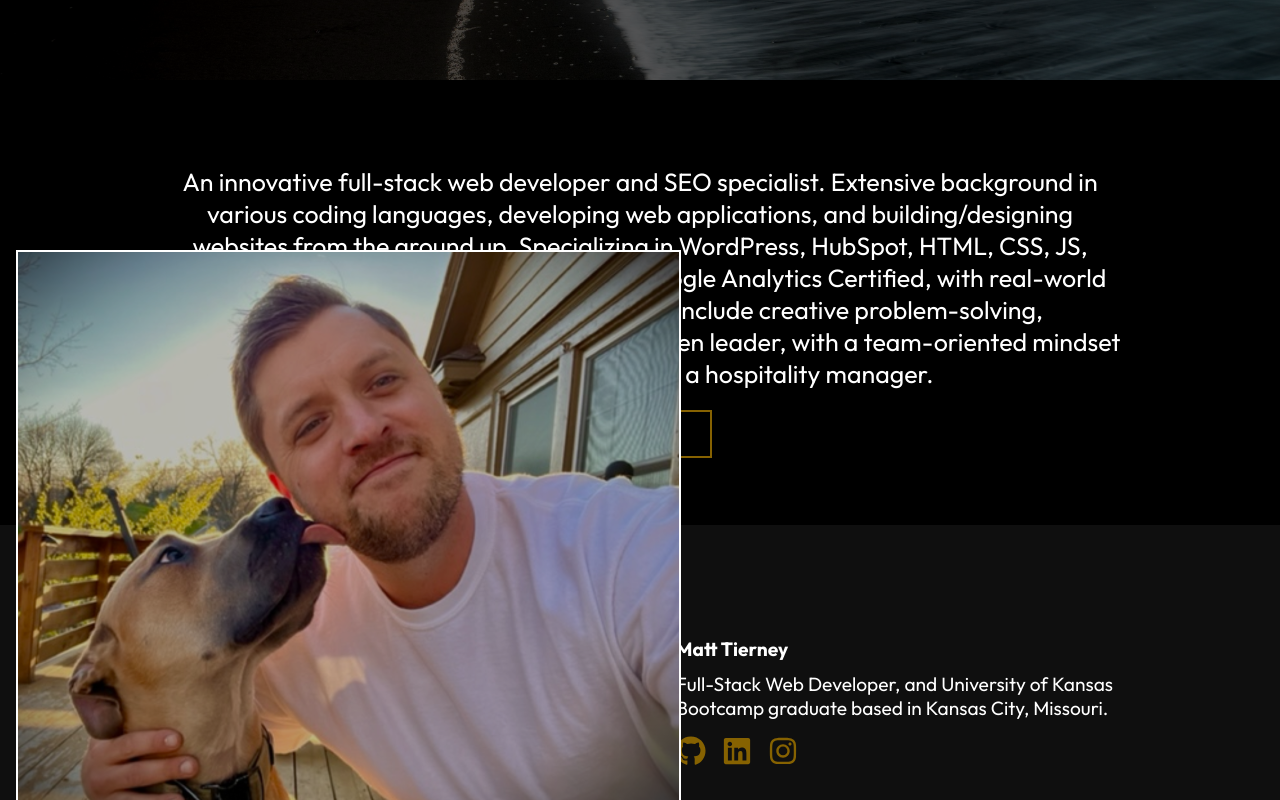
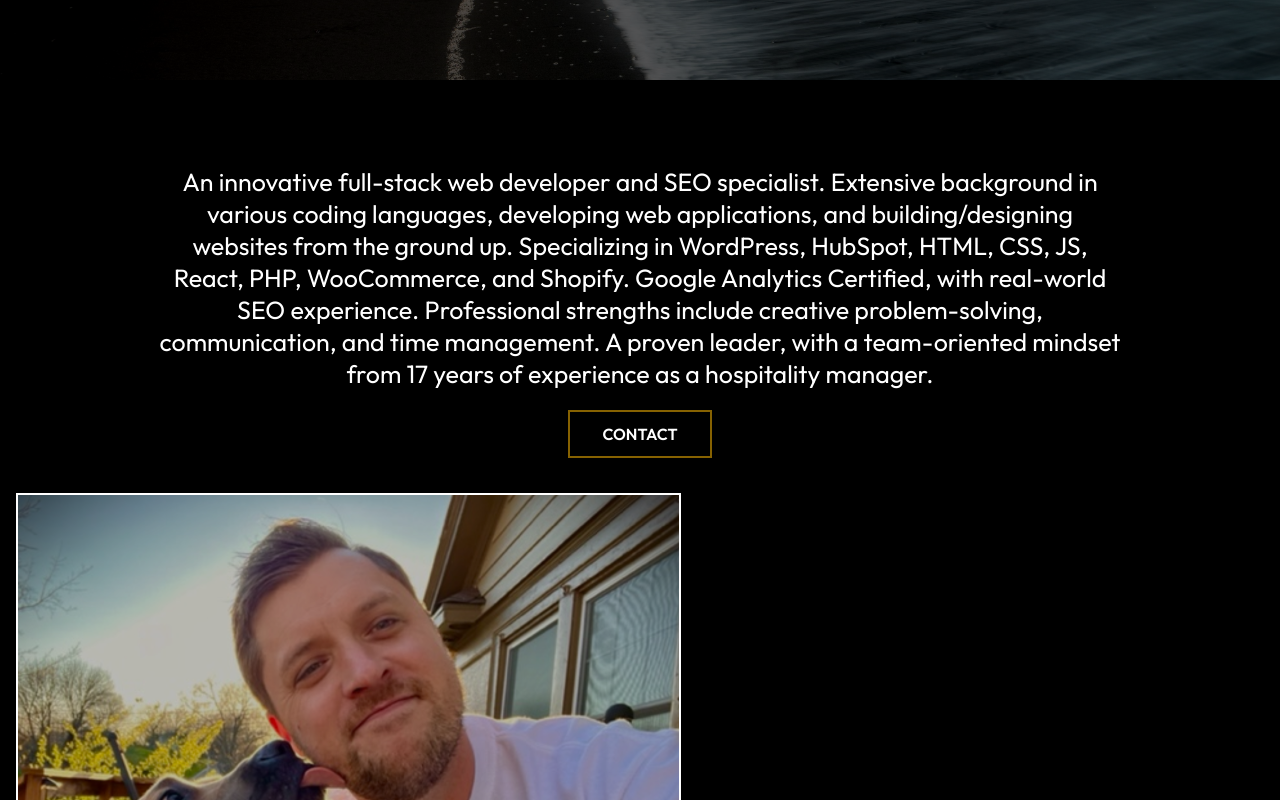
Before and after one commit to Tierney7/port-tierney, a React (Create React App) app: page /about in a window 1280 px wide. Shown: the part 480-1280 px from the top of the page. Built offline with nearby package versions, Linux system fonts and the light colour scheme.

Commit message:
relative

```diff
--- a/src/components/AboutContentStyles.css
+++ b/src/components/AboutContentStyles.css
@@ -20,8 +20,8 @@ font-size: 25px;
 }
 
 .about .right{
-    max-width: 1000px;
-    position: absolute;
+    max-width: 700px;
+    position: relative;
     align-items: center;
 }
 
```
